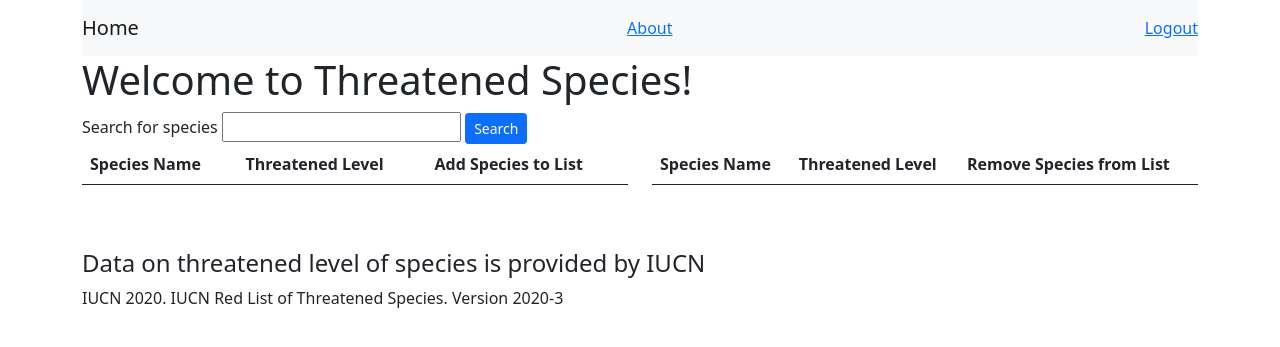
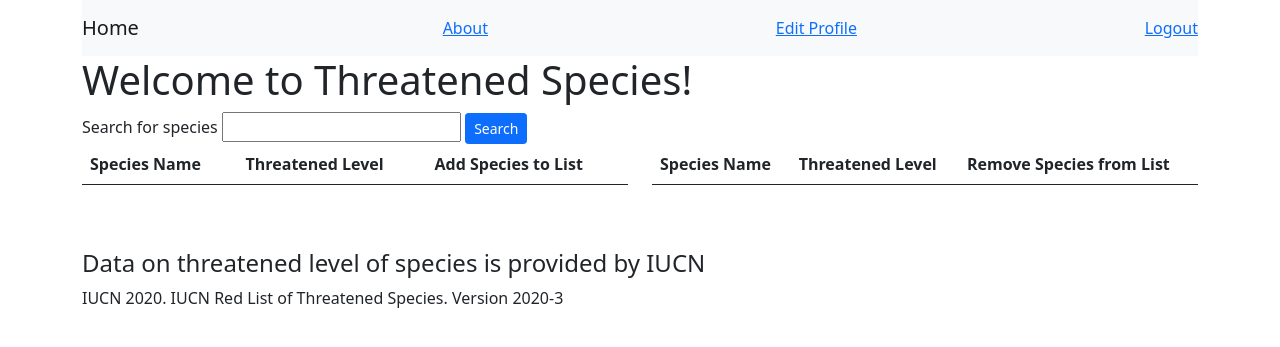
Before and after one commit to stgibson/capstone_1_threatened_species, a Flask app: page /home in a window 1280 px wide. Shown: the top 347 px of the page. Run offline with Flask 2, Linux system fonts and the light colour scheme; the visitor is signed in with stand-in values (Sample User, id 1); data comes from the database, SQL or seed files in the repository; data that the repository does not hold is empty.

Commit message:
Added link to edit page in templates/base.html

```diff
--- a/templates/base.html
+++ b/templates/base.html
@@ -18,6 +18,7 @@
         <a class="navbar-brand" href="/">Home</a>
         <a class="nav-item" href="/about">About</a>
         {% if session.get("current_user_id") %}
+          <a class="nav-item" href="/edit">Edit Profile</a>
           <a class="nav-item" href="/logout">Logout</a>
         {% endif %}
       </nav>
```
